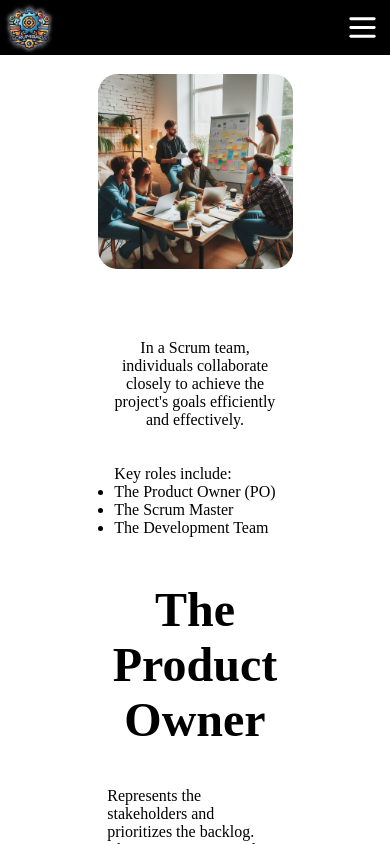
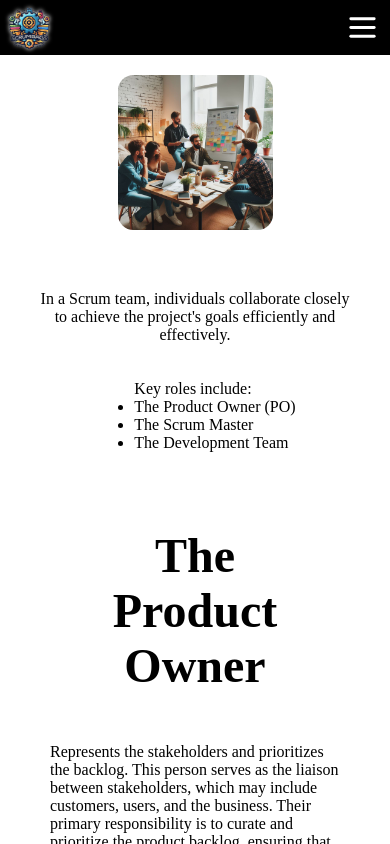
Before and after one commit to Memai2023/scrum-guide, a React (Vite) app: page /scrum-team in a window 390 px wide. Shown: the top 844 px of the page. Built offline with nearby package versions, Linux system fonts and the light colour scheme.

Commit message:
fix break, remove repeated/uneeded code

```diff
--- a/src/Components/ScrumTeam/ProductOwner/ProductOwner.module.css
+++ b/src/Components/ScrumTeam/ProductOwner/ProductOwner.module.css
@@ -1,24 +1,20 @@
 .imagepart {
     display: flex;
-    flex-direction: row;
     justify-content: center;
     border-bottom: 2px solid #8E8E8E;
-    height: 70vh;
+}
+
+.imagewrapper {
+    display: flex;
+    justify-content: center;
+    align-items: center;
+    width: 30%;
+    padding: 20px;
 }
 
 .teamimage {
-    height: fit-content;
-    width: 60%;
+    width: 100%;
     border-radius: 10%;
-    display: flex;
-}
-
-.imagewraper {
-    display: flex;
-    justify-content: center;
-    align-items: center;
-    width: 50%;
-    margin: 20px;
 }
 
 .whatText {
@@ -26,32 +22,21 @@
     width: 400px;
 }
 
-.keyRolesText {
-    padding: 0;
-}
-
-.textwraper {
+.textwrapper {
+    align-items: center;
+    display: flex;
+    flex-direction: column;
+    justify-content: center;
+    padding: 20px;
     width: 50%;
-    display: flex;
-    justify-content: center;
-    margin: 20px;
-    align-items: center;
-    flex-direction: column;
-    left:0;
-}
-
-.productOwnerText {
-    width: 500px;
 }
 
 .productpart {
     display: flex;
-    flex-direction: row;
-    justify-content: center;
-    height: 30vh;
+    padding: 20px;
 }
 
-.headerwraper {
+.headerwrapper {
     display: flex;
     justify-content: center;
     align-items: center;
@@ -64,26 +49,7 @@
     font-size: 3rem;
 }
 
-.textwraper {
-    display: flex;
-    justify-content: center;
-    width: 50%;
-    margin: 20px;
-}
-
-@media only screen and (max-width: 900px) {
-    html {
-        height: 100%;
-        width: 100vw;
-    }
-
-    body {
-        width: 100%;
-    }
-
-    .teamimage {
-        margin: 10px;
-    }
+@media only screen and (max-width: 767px) {
 
     .whatText {
         width: 90%;
@@ -91,39 +57,29 @@
     }
 
     .imagepart {
-        display: flex;
         flex-direction: column;
-        justify-content: center;
         align-items: center;
-        width: 100%;
         border-bottom: none;
-        height: 60vh;
     }
 
-    .teamimage {
-        width: 100%;
+    .imagewrapper {
+        width: 50%;
     }
 
     .productpart {
-        display: flex;
         flex-direction: column;
-        justify-content: center;
         align-items: center;
-        width: 100%;
-        height: 70vh;
     }
 
     .headertext {
         text-align: center;
-        margin: 10px;
     }
 
-    .headerwraper {
-        margin: 0;
+    .textwrapper {
+        width: 100%;
     }
 
     .productOwnerText {
         margin: 10px;
-        width: 90%;
     }
 }
--- a/src/Components/ScrumTeam/ProductOwner/index.jsx
+++ b/src/Components/ScrumTeam/ProductOwner/index.jsx
@@ -6,10 +6,10 @@ const ProductOwner = () => {
     return (
         <>
             <div className={styles.imagepart}>
-                <div className={styles.imagewraper}>
+                <div className={styles.imagewrapper}>
                     <img className={styles.teamimage} src={teamwork} alt="Image" />
                 </div>
-                <div className={styles.textwraper}>
+                <div className={styles.textwrapper}>
                     <p className={styles.whatText}>{ScrumTeam.whatText}</p>
                     <ul className={styles.keyRolesText}>{ScrumTeam.keyRolesText}
                         <li>{ScrumTeam.bulletOne}</li>
@@ -19,10 +19,10 @@ const ProductOwner = () => {
                 </div>
             </div>
             <div className={styles.productpart}>
-                <div className={styles.headerwraper}>
+                <div className={styles.headerwrapper}>
                     <h1 className={styles.headertext}>The Product Owner</h1>
                 </div>
-                <div className={styles.textwraper}>
+                <div className={styles.textwrapper}>
                     <p className={styles.productOwnerText}>{ScrumTeam.productOwnerText}</p>
                 </div>
             </div>
```
Also changed, not shown: src/Components/ScrumTeam/file.txt (deleted).
